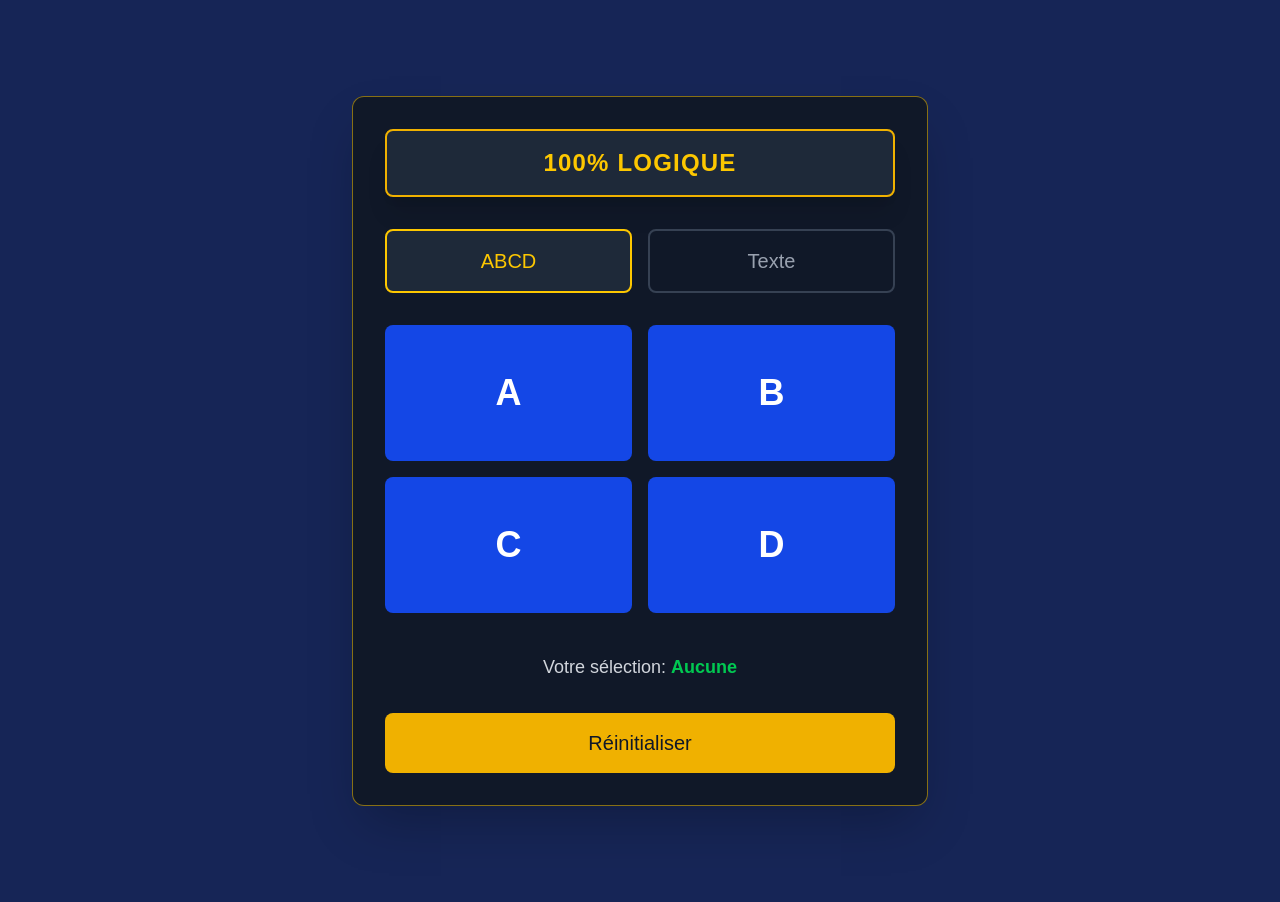
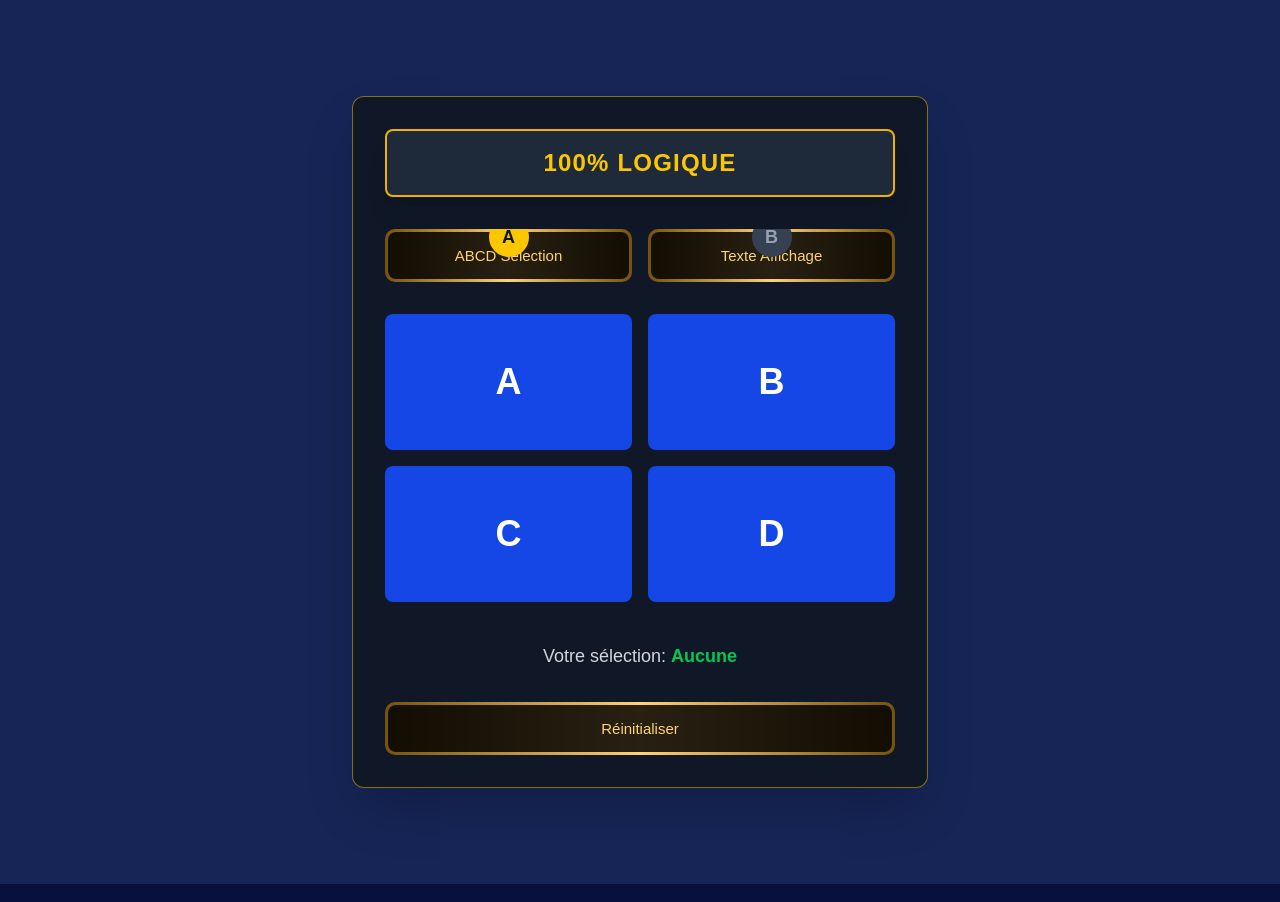
Before and after one commit to dodi213/dodsh100, a Next.js app: page / in a window 1280 px wide. Built offline with nearby package versions, Linux system fonts and the light colour scheme.

Commit message:
better style

```diff
--- a/app/globals.css
+++ b/app/globals.css
@@ -1,8 +1,20 @@
 @import "tailwindcss";
 
+/* ---------------------------------------------------- */
+/* 1. THEME VARIABLES (BLUE/DARK) */
+/* ---------------------------------------------------- */
 :root {
-  --background: #313fde;
-  --foreground: #171717;
+  /* Dark Blue Background (similar to bg-blue-950) */
+  --background: #08103d;
+  /* Gold/Yellow Foreground for main text if needed */
+  --foreground: #facc15;
+  /* Fallback text color for dark background */
+  --text-primary: #ededed;
+  /* Dark color for button inner background */
+  --dark-inner: rgba(0, 0, 0, 0.842);
+  /* Gold colors for border gradient */
+  --gold-light: #ffd277;
+  --gold-dark: #77530a;
 }
 
 @theme inline {
@@ -12,15 +24,99 @@
   --font-mono: var(--font-geist-mono);
 }
 
+/* Set dark scheme as default for the app's styling */
 @media (prefers-color-scheme: dark) {
   :root {
-    --background: #0a0a0a;
-    --foreground: #ededed;
+    --background: #08103d;
+    --foreground: #facc15;
   }
 }
 
 body {
   background: var(--background);
-  color: var(--foreground);
+  color: var(--text-primary); /* Use light text color for readability */
   font-family: Arial, Helvetica, sans-serif;
 }
+
+/* ---------------------------------------------------- */
+/* 2. GOLD BORDER BUTTON STYLE (.btn-100) */
+/* ---------------------------------------------------- */
+.btn-100 {
+  /* Use full width/height set by Tailwind classes in React */
+  /* width: 140px; */
+  /* height: 40px; */
+
+  border: none;
+  border-radius: 10px;
+
+  /* Animated Gradient Border Effect */
+  background: linear-gradient(
+    to right,
+    var(--gold-dark),
+    var(--gold-light),
+    var(--gold-dark),
+    var(--gold-dark),
+    var(--gold-light),
+    var(--gold-dark)
+  );
+  background-size: 250%;
+  background-position: left;
+
+  color: var(--gold-light);
+  position: relative;
+  display: flex;
+  align-items: center;
+  justify-content: center;
+  cursor: pointer;
+  transition-duration: 1s;
+  overflow: hidden;
+  font-family: Arial, Helvetica, sans-serif;
+  text-decoration: none;
+  user-select: none;
+  font-size: 15px; /* Use size set by Tailwind in React component */
+}
+
+/* Inner dark panel to create the border effect */
+.btn-100::before {
+  position: absolute;
+  content: "";
+  color: var(--gold-light);
+  inset: 3px; /* Creates the border width */
+  border-radius: 8px;
+  background-color: var(--dark-inner); /* Dark inner background */
+}
+
+/* Text container (ensures text is above the ::before pseudo-element) */
+.btn-100 span {
+  z-index: 1;
+  display: block;
+}
+
+/* Hover animation */
+.btn-100:hover {
+  background-position: right;
+  transition-duration: 1s;
+}
+
+/* Ensure the inner panel stays dark on hover */
+.btn-100:hover::before {
+  background-position: right;
+  transition-duration: 1s;
+}
+
+/* Active press effect */
+.btn-100:active {
+  transform: scale(0.95);
+}
+
+/* Disabled style */
+.btn-100:disabled,
+/* Added style for the inactive buttons to look 'off' */
+.btn-100:disabled::before {
+  pointer-events: none;
+  opacity: 0.75;
+  color: #7e7e7e;
+  background: #444; /* Darker background when disabled */
+  box-shadow: none;
+  text-shadow: none;
+}
--- a/app/page.tsx
+++ b/app/page.tsx
@@ -46,36 +46,14 @@ export default function Home() {
     }
   };
 
+  // NOTE: getTabClasses function removed as its functionality is now handled inline using btn-100
+
   // --- Handlers for TEXT Tab ---
 
   const handleSubmitText = () => {
     setDisplayText(inputText);
     setInputText('');
   };
-
-  // Helper function for tab button styling (Styled like the A, B, C, D options)
-  const getTabClasses = (tabId: TabSelection) => {
-    // Styling base: Dark background, border-gold, rounded
-    const baseClasses = 'relative w-1/2 py-4 px-2 text-center text-xl font-medium transition-colors duration-200 cursor-pointer rounded-lg border-2';
-
-    // Label styling (A, B, C, D label)
-    const labelClasses = 'absolute -top-3 left-1/2 transform -translate-x-1/2 text-lg font-bold w-10 h-10 flex items-center justify-center rounded-full border-2';
-
-    if (activeTab === tabId) {
-      // Active tab: Bright Gold border, Gold text, Gold label background
-      return {
-          tab: `${baseClasses} bg-gray-800 border-yellow-400 text-yellow-400`,
-          label: `${labelClasses} bg-yellow-400 border-yellow-400 text-gray-900`
-      };
-    } else {
-      // Inactive tab: Darker border, Gray text, Dark label background
-      return {
-          tab: `${baseClasses} bg-gray-900 border-gray-700 text-gray-400 hover:border-yellow-400`,
-          label: `${labelClasses} bg-gray-700 border-gray-700 text-gray-400`
-      };
-    }
-  };
-
 
   // --- Render Components based on Active Tab ---
 
@@ -92,7 +70,15 @@ export default function Home() {
                 onClick={() => handleButtonClick(buttonId)}
                 className={getButtonClasses(buttonId)}
               >
-                {buttonId}
+                {/* Text wrapped in <span> for ABCD buttons (Required by btn-100 structure if using btn-100)
+                   However, since these buttons retain their specific colors, they still use getButtonClasses,
+                   but if you wanted btn-100 style here, they would need <span> wrapper and btn-100 class.
+                   We assume here you want to KEEP the Green/Blue color differentiation for A,B,C,D,
+                   so we only apply btn-100 to the Command buttons (Reset/Confirm) and Tabs.
+                   If you want the GOLD border on A,B,C,D, let me know!
+                   For now, the Reset button is updated:
+                */}
+                <span>{buttonId}</span>
               </button>
             ))}
           </div>
@@ -105,11 +91,12 @@ export default function Home() {
           </div>
 
           {/* --- Reset Button --- */}
+          {/* UPDATED: Uses btn-100 class and adds <span> wrapper */}
           <button
             onClick={handleReset}
-            className="mt-4 text-gray-900 text-xl font-medium py-4 bg-yellow-500 hover:bg-yellow-400 transition-colors duration-200 ease-in-out rounded-lg"
+            className="btn-100 mt-4 h-auto w-full py-4 text-xl font-medium"
           >
-            Réinitialiser
+            <span>Réinitialiser</span>
           </button>
         </div>
       );
@@ -139,18 +126,15 @@ export default function Home() {
           />
 
           {/* --- Submit Button --- */}
+          {/* UPDATED: Uses btn-100 class and adds <span> wrapper */}
           <button
             onClick={handleSubmitText}
             // Disable if input is empty
             disabled={!inputText.trim()}
-            className={`text-gray-900 text-xl font-medium py-4 rounded-lg transition-colors duration-200 ease-in-out
-              ${inputText.trim()
-                // Submit button theme: Gold/Yellow
-                ? 'bg-yellow-500 hover:bg-yellow-400'
-                : 'bg-gray-600 cursor-not-allowed text-gray-400'
-              }`}
+            className={`btn-100 h-auto w-full py-4 text-xl font-medium
+              ${!inputText.trim() ? 'opacity-65 cursor-not-allowed' : ''}`}
           >
-            Confirmer
+            <span>Confirmer</span>
           </button>
         </div>
       );
@@ -159,10 +143,6 @@ export default function Home() {
   };
 
   // --- Main Component Structure ---
-
-  // Get tab styles
-  const tabABCD = getTabClasses('ABCD');
-  const tabTEXT = getTabClasses('TEXT');
 
   return (
     // Main background: Dark Blue (bg-blue-950)
@@ -174,27 +154,35 @@ export default function Home() {
             <h1 className="text-2xl font-extrabold text-center text-yellow-400 tracking-wider uppercase">
                 100% Logique
             </h1>
-            {/* You could add a style element like the 80% circle here if needed */}
         </div>
 
         {/* --- Tab Navigation (Styled like the A, B, C, D options) --- */}
         <div className="flex justify-between space-x-4 mb-4">
 
-          {/* Option 1: ABCD */}
+          {/* Option 1: ABCD (UPDATED: Uses btn-100 class and custom styling) */}
           <button
             onClick={() => setActiveTab('ABCD')}
-            className={tabABCD.tab}
+            // Apply btn-100 class and conditional 'active' class
+            className={`btn-100 w-1/2 h-auto py-4 text-xl font-medium ${activeTab === 'ABCD' ? 'active-100' : ''}`}
           >
-            ABCD
+            {/* Label A: Retains complex custom styling */}
+            <div className="absolute -top-3 left-1/2 transform -translate-x-1/2 text-lg font-bold w-10 h-10 flex items-center justify-center rounded-full border-2 bg-yellow-400 border-yellow-400 text-gray-900 z-[2]">
+                A
+            </div>
+            <span>ABCD Selection</span>
           </button>
 
-          {/* Option 2: TEXT */}
+          {/* Option 2: TEXT (UPDATED: Uses btn-100 class and custom styling) */}
           <button
             onClick={() => setActiveTab('TEXT')}
-            className={tabTEXT.tab}
+            // Apply btn-100 class and conditional 'active' class
+            className={`btn-100 w-1/2 h-auto py-4 text-xl font-medium ${activeTab === 'TEXT' ? 'active-100' : ''}`}
           >
-
-            Texte
+            {/* Label B: Retains complex custom styling */}
+            <div className="absolute -top-3 left-1/2 transform -translate-x-1/2 text-lg font-bold w-10 h-10 flex items-center justify-center rounded-full border-2 bg-gray-700 border-gray-700 text-gray-400 z-[2]">
+                B
+            </div>
+            <span>Texte Affichage</span>
           </button>
 
         </div>
```
